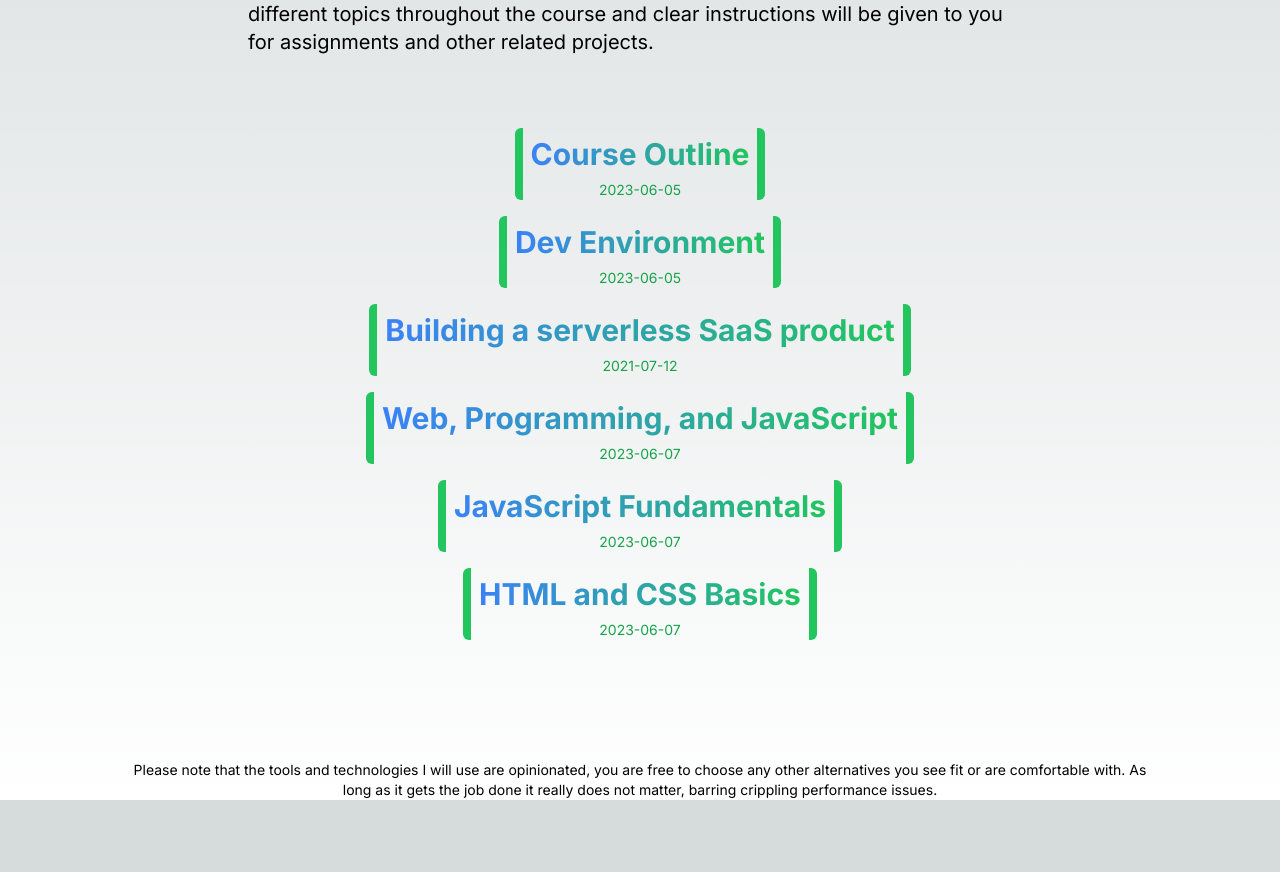
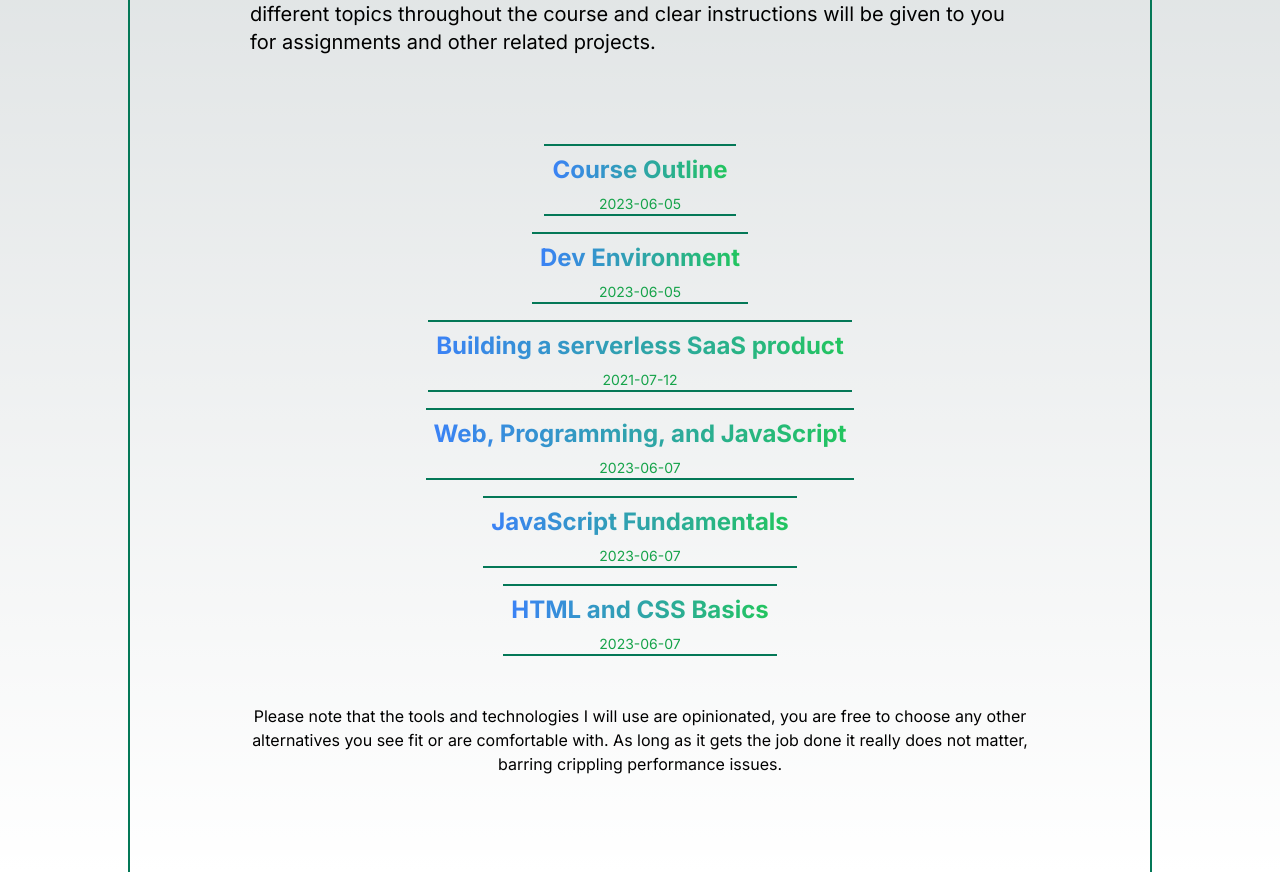
Before and after one commit to thisishuzaifa/brain-dump, a Next.js app: page / in a window 1280 px wide. Shown: the part 364-1236 px from the top of the page. Before the commit the page ends 1164 px from the top, so only its background shows below. Built offline with nearby package versions, Linux system fonts and the light colour scheme.

Commit message:
style changes

```diff
--- a/app/about/page.tsx
+++ b/app/about/page.tsx
@@ -31,7 +31,7 @@ export default function About(){
             <div className="flex flex-row justify-center space-x-4 items-center p-2 m-2">
             <Link className="text-blue-600 text-xl "href="https://www.linkedin.com/muhammad-huzaifa-khalid">LinkedIn  </Link>
             <Link className="text-red-600 text-xl"href="https://www.instagram.com/huzaifaa_khalid/"> Instagram </Link>
-            <Link className="text-green-600 text-xl"href="https://www.github.com/thisishuzaifa"> Github </Link>
+            <Link className="text-emerald-600 text-xl"href="https://www.github.com/thisishuzaifa"> Github </Link>
             </div>
 
         </div>
@@ -44,7 +44,7 @@ export default function About(){
             <br />
             <div className="grid grid-cols-1 gap-6">
             <h4 className="text-2xl font-bold text-start"> Personal Machine </h4>
-            <ul className="text-green-600 text-l mt-4">
+            <ul className="text-emerald-500 text-l mt-4">
                 <li>Ryzen 7 5800x</li>
                 <li>32GB DDR4 3600Mhz</li>
                 <li>1TB NVME SSD</li>
@@ -53,7 +53,7 @@ export default function About(){
             </ul>
 
             <h4 className="text-2xl font-bold text-start"> Dev Environment </h4>
-            <ul className="text-green-600 text-l mt-4 ">
+            <ul className="text-emerald-500 text-l mt-4 ">
                 <li>WSL2</li>
                 <li>Ubuntu 20.04</li>
                 <li>VS Code</li>
--- a/app/layout.tsx
+++ b/app/layout.tsx
@@ -18,7 +18,7 @@ export default function RootLayout({
   return (
     <html lang="en">
       <body className={inter.className} >
-        <div className="mx-auto max-w-5xl min-h-screen">
+        <div className="mx-auto max-w-5xl min-h-screen border-x-2 border-emerald-700">
         <Navigation />
           {children}
         </div>
--- a/app/page.tsx
+++ b/app/page.tsx
@@ -19,13 +19,13 @@ export default function Home() {
         <br />
         <p className="p-2 text-xl">You will find all course related conent as it is made available to you. We will cover different topics throughout the course and clear instructions will be given to you for assignments and other related projects.</p>
         <br />
-
       </div>
-      <div className="flex flex-col items-center justify-center m-4">
+      <br />
+      <div className="flex flex-col items-center justify-center m-2">
         {postPreviews}
       </div>
+      <p className="text-center text-white-600 text-m mt-8"> Please note that the tools and technologies I will use are opinionated, you are free to choose any other alternatives you see fit or are comfortable with. As long as it gets the job done it really does not matter, barring crippling performance issues.</p>
     </main>
-    <p className="text-center text-white-600 text-sm"> Please note that the tools and technologies I will use are opinionated, you are free to choose any other alternatives you see fit or are comfortable with. As long as it gets the job done it really does not matter, barring crippling performance issues.</p>
     </>
   )
 }
--- a/components/PostPreview.tsx
+++ b/components/PostPreview.tsx
@@ -1,13 +1,15 @@
 import Link from 'next/link'
 import { PostMetadata } from './PostMetadata'
 
+
 export default function PostPreview({ post }: { post: PostMetadata }) {
     return (
-        <div className="flex flex-col justify-center items-center m-2 border-x-8 border-green-500 rounded-md">
-        <Link  className="text-3xl bg-gradient-to-r from-blue-500 to-green-500 text-transparent bg-clip-text font-bold text-center m-2" href={`blog/${post.slug}`}>
+        <div className="flex flex-col justify-center items-center m-2 border-y-2 border-emerald-700 ">
+        <Link  className="text-2xl bg-gradient-to-r from-blue-500 to-green-500 text-transparent bg-clip-text font-bold text-center m-2" href={`blog/${post.slug}`}>
             {post.title}
         </Link>
         <div className="text-green-600 text-sm">{post.date}</div>
         </div>
+
     )
 }
```
